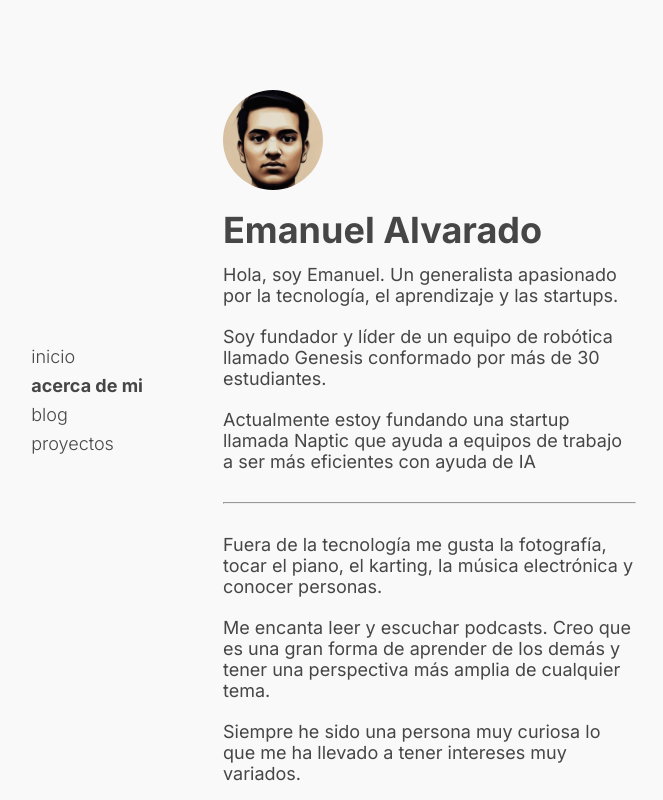
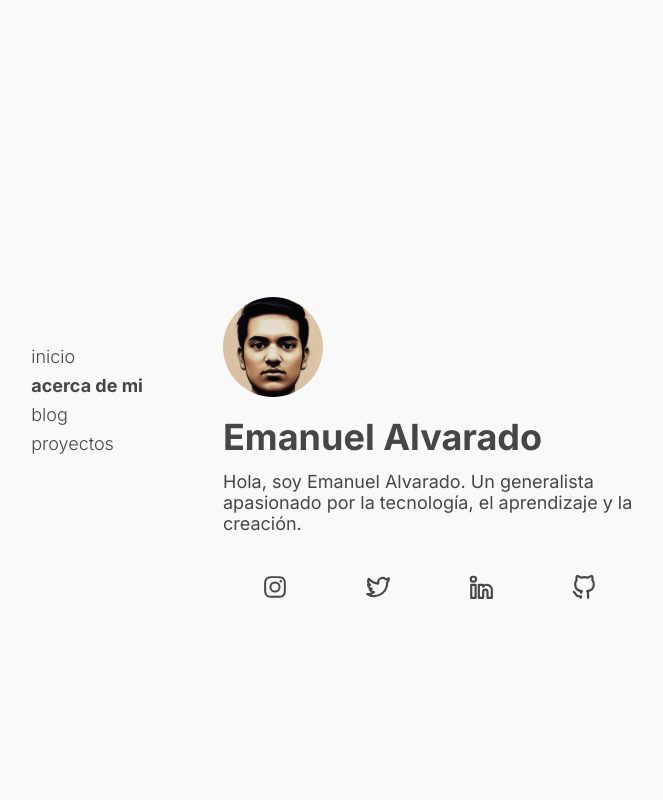
Before and after one commit to emanuelalvaradog/emanuelalvaradog, a Next.js app: page /emanuel-alvarado in a window 1280 px wide. Shown: the whole page, without its empty margins (201-864 px from the left). Built offline with nearby package versions, Linux system fonts and the light colour scheme.

Commit message:
fix: change bio composition for children rendering

```diff
--- a/src/components/Bio/Bio.jsx
+++ b/src/components/Bio/Bio.jsx
@@ -1,11 +1,7 @@
 import Image from "next/image";
 import styles from "./bio.module.scss";
 
-const desc = [
-  "Vivo mis días buscando crear memorias nuevas y estoy diseñando una vida que me ayude a lograr mi misión: impactar la vida de millones a través de la tecnología",
-];
-
-export function Bio({ description = desc, content = [] }) {
+export function Bio({ children }) {
   return (
     <section className={styles.bio}>
       <Image
@@ -22,20 +18,10 @@ export function Bio({ description = desc, content = [] }) {
           <h1>Emanuel Alvarado</h1>
           <div className={styles.bioContentDescP}>
             <p>
-              Hola, soy Emanuel. Un generalista apasionado por la tecnología, el
-              aprendizaje y las startups.
+              Hola, soy Emanuel Alvarado. Un generalista apasionado por la
+              tecnología, el aprendizaje y la creación.
             </p>
-            {description.map((content, index) => (
-              <p key={index}>{content}</p>
-            ))}
-            {content.length > 0 && (
-              <>
-                <hr />
-                {content.map((content, index) => (
-                  <p key={index}>{content}</p>
-                ))}
-              </>
-            )}
+            {children}
           </div>
         </div>
       </div>
--- a/src/components/Bio/bio.module.scss
+++ b/src/components/Bio/bio.module.scss
@@ -21,6 +21,11 @@
         display: flex;
         flex-direction: column;
         gap: 1rem;
+
+        a {
+          text-decoration: underline;
+          font-weight: 500;
+        }
 
         hr {
           margin: 1rem 0;
```
